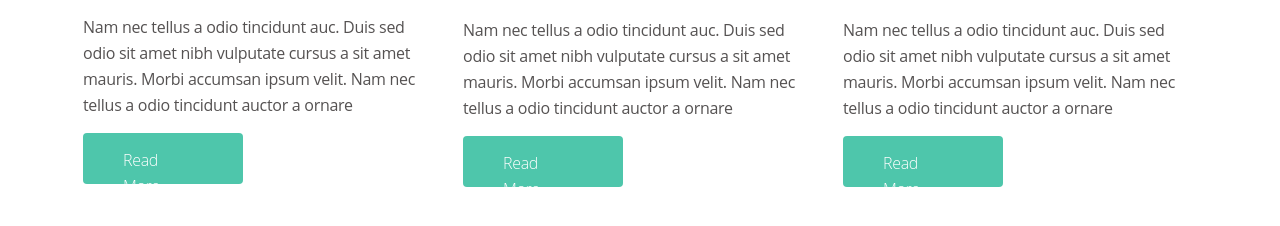
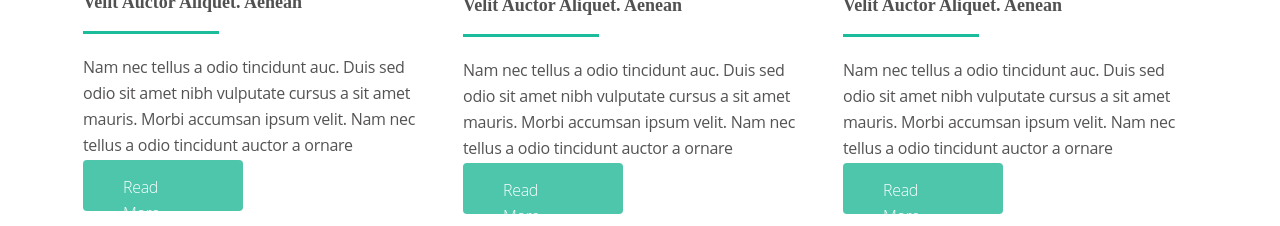
Before and after one commit to Dante4Rungun/Dante4Rungun.github.io, a plain HTML site: page homework4/index.html in a window 1280 px wide. Shown: the part 1581-1807 px from the top of the page. Before the commit the page ends 1783 px from the top, so only its background shows below. Drawn offline with Linux system fonts and the light colour scheme.

Commit message:
fixed positions

```diff
--- a/homework4/css/styles.css
+++ b/homework4/css/styles.css
@@ -34,8 +34,8 @@ li{
 
 .container {
     margin: 0 auto;
+    padding: 0;
     width: 1114px;
-
 }
 
 .head {
@@ -250,7 +250,8 @@ li{
     border-bottom: 3px solid #1abc9c;
 }
 
-.article-item span {
+.article-item p {
+    margin-bottom: 40px;
     width: 335px;
     height: 66px;
     color: #555252;
@@ -263,9 +264,7 @@ li{
 }
 
 .read-more {
-    text-decoration: none;
     display: block;
-    margin-top:15px;
     width: 160px;
     height: 51px;
     background-color: #4ec6ab;
--- a/homework4/index.html
+++ b/homework4/index.html
@@ -25,10 +25,10 @@
     </header>
 
     <main class="container">
+        <section class="Featured-product-section clearfix">
             <div class="title">
                 <h2 class="title-name">FEATURED PRODUCTS</h2>
             </div>
-
             <ul class="products-block clearfix">
                 <li class="products-block-item clearfix">
                     <img class="img" src="images/product1.png" alt="" width="255px" height="264px">
@@ -71,7 +71,8 @@
                     <span class="item item-price">$56</span>
                 </li>
             </ul>
-
+        </section>
+        <section class="news-section clearfix">
             <div class="news-title">
                 <h2 class="news-title-name">LATEST NEWS</h2>
             </div>
@@ -79,22 +80,23 @@
                 <li class="article-item clearfix">
                     <img src="images/News1.png" width="350" height="264" alt="">
                     <h5>Lorem Ipsum. Proin gravida nibh vel velit auctor aliquet. Aenean </h5>
-                <span>Nam nec tellus a odio tincidunt auc. Duis sed odio sit amet nibh vulputate cursus a sit amet mauris. Morbi accumsan ipsum velit. Nam nec tellus a odio tincidunt auctor a ornare </span>
+                    <p>Nam nec tellus a odio tincidunt auc. Duis sed odio sit amet nibh vulputate cursus a sit amet mauris. Morbi accumsan ipsum velit. Nam nec tellus a odio tincidunt auctor a ornare </p>
                     <a class="read-more" href="#"><h2>Read More</h2></a>
                 </li>
                 <li class="article-item clearfix">
                     <img src="images/news2.png" width="350" height="264" alt="">
                     <h5>Lorem Ipsum. Proin gravida nibh vel velit auctor aliquet. Aenean </h5>
-                <span>Nam nec tellus a odio tincidunt auc. Duis sed odio sit amet nibh vulputate cursus a sit amet mauris. Morbi accumsan ipsum velit. Nam nec tellus a odio tincidunt auctor a ornare </span>
+                    <p>Nam nec tellus a odio tincidunt auc. Duis sed odio sit amet nibh vulputate cursus a sit amet mauris. Morbi accumsan ipsum velit. Nam nec tellus a odio tincidunt auctor a ornare </p>
                     <a class="read-more" href="#"><h2>Read More</h2></a>
                 </li>
                 <li class="article-item clearfix">
                     <img src="images/news3.png" width="350" height="264" alt="">
                     <h5>Lorem Ipsum. Proin gravida nibh vel velit auctor aliquet. Aenean </h5>
-                <span>Nam nec tellus a odio tincidunt auc. Duis sed odio sit amet nibh vulputate cursus a sit amet mauris. Morbi accumsan ipsum velit. Nam nec tellus a odio tincidunt auctor a ornare </span>
+                    <p>Nam nec tellus a odio tincidunt auc. Duis sed odio sit amet nibh vulputate cursus a sit amet mauris. Morbi accumsan ipsum velit. Nam nec tellus a odio tincidunt auctor a ornare </p>
                     <a class="read-more" href="#"><h2>Read More</h2></a>
                 </li>
             </ul>
+        </section>
     </main>
 </body>
 </html>
```
Lines whose indentation alone changed are shown as unchanged.
